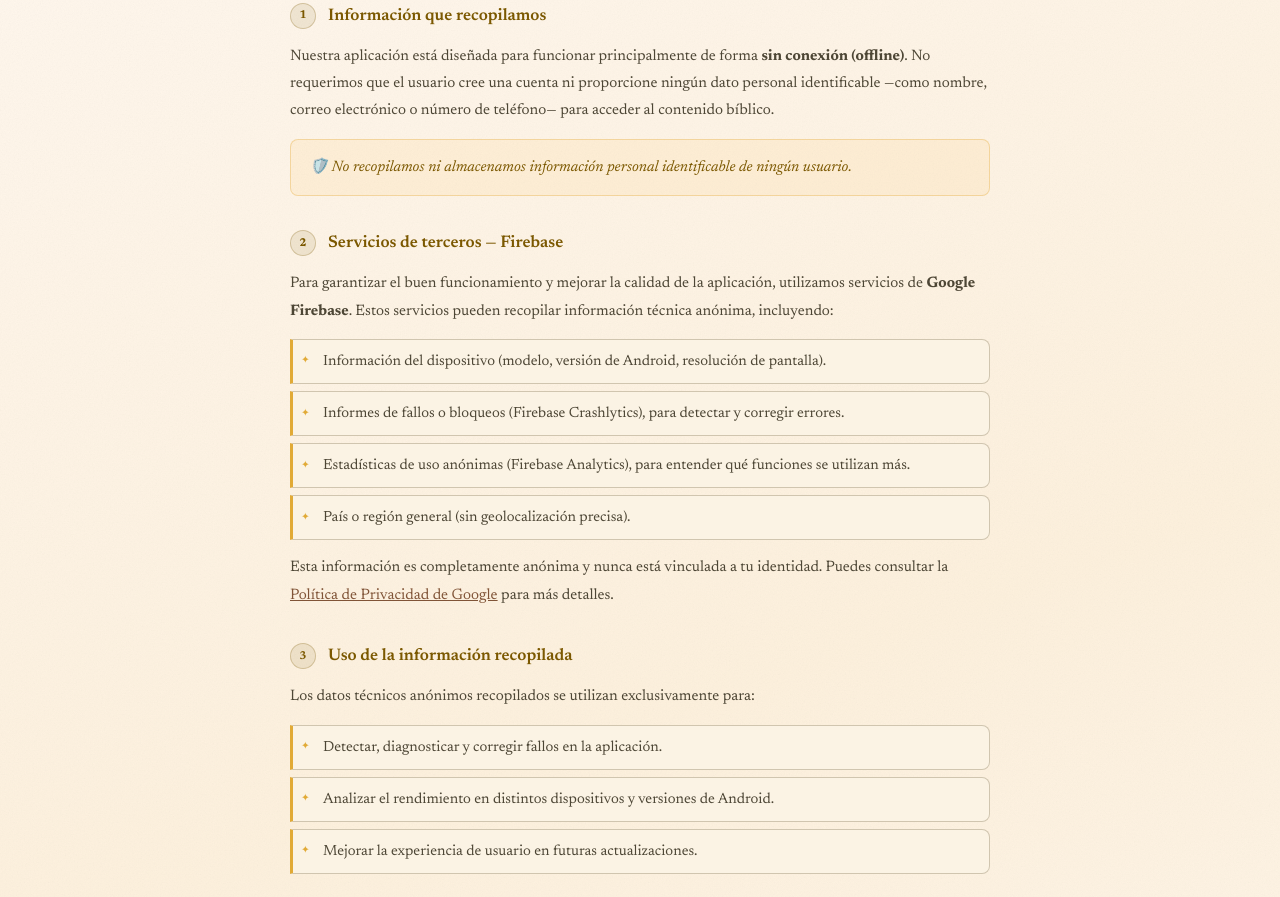
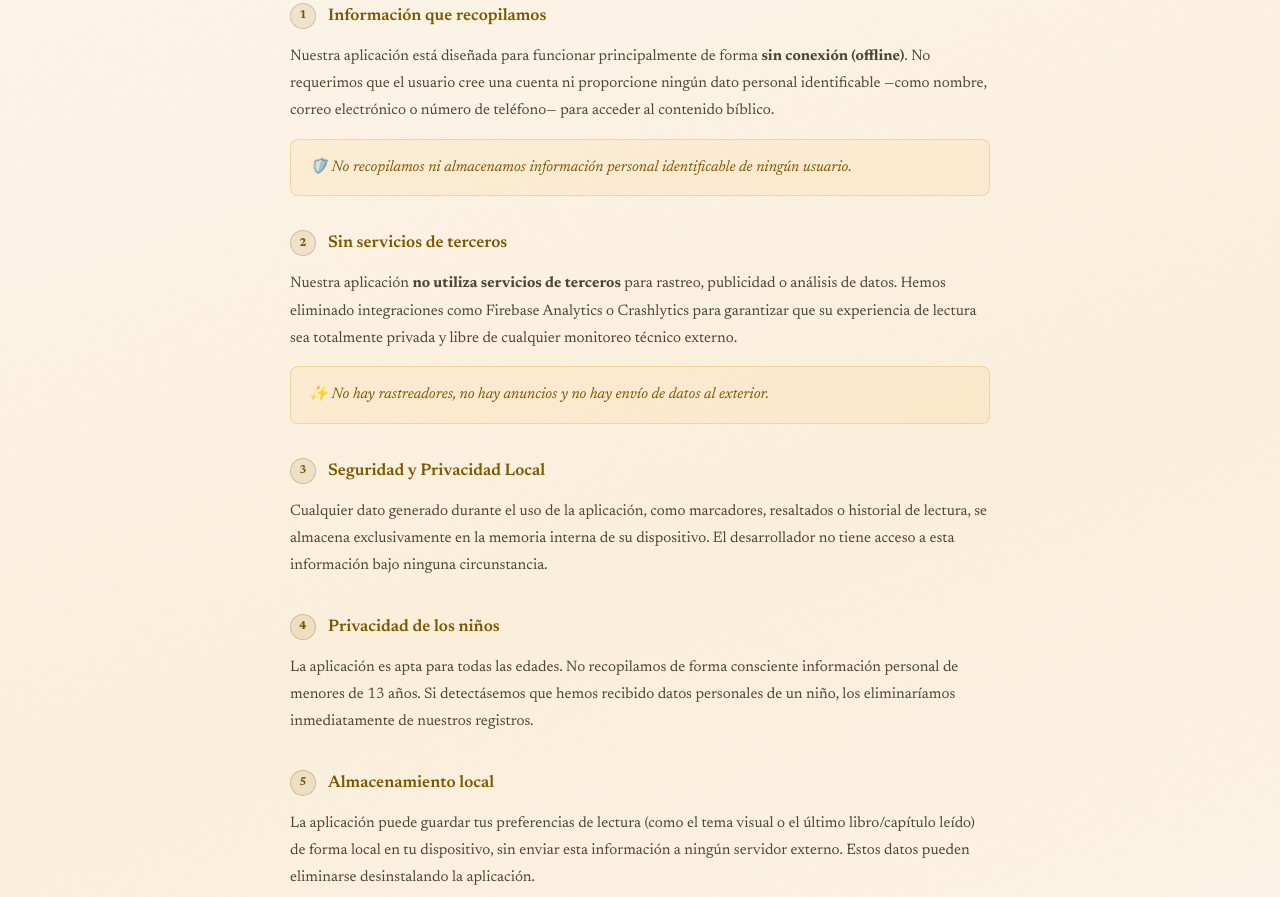
Before and after one commit to Dante150GB/legal, a plain HTML site: page pagina_legal/privacidad.html in a window 1280 px wide. Shown: the part 223-1120 px from the top of the page. Drawn offline with Linux system fonts and the light colour scheme.

Commit message:
Add files via upload

```diff
--- a/pagina_legal/privacidad.html
+++ b/pagina_legal/privacidad.html
@@ -214,29 +214,20 @@
             <section>
                 <div class="section-header">
                     <div class="section-number">2</div>
-                    <h2>Servicios de terceros — Firebase</h2>
+                    <h2>Sin servicios de terceros</h2>
                 </div>
-                <p>Para garantizar el buen funcionamiento y mejorar la calidad de la aplicación, utilizamos servicios de <strong>Google Firebase</strong>. Estos servicios pueden recopilar información técnica anónima, incluyendo:</p>
-                <ul>
-                    <li>Información del dispositivo (modelo, versión de Android, resolución de pantalla).</li>
-                    <li>Informes de fallos o bloqueos (Firebase Crashlytics), para detectar y corregir errores.</li>
-                    <li>Estadísticas de uso anónimas (Firebase Analytics), para entender qué funciones se utilizan más.</li>
-                    <li>País o región general (sin geolocalización precisa).</li>
-                </ul>
-                <p>Esta información es completamente anónima y nunca está vinculada a tu identidad. Puedes consultar la <a href="https://policies.google.com/privacy" target="_blank">Política de Privacidad de Google</a> para más detalles.</p>
+                <p>Nuestra aplicación <strong>no utiliza servicios de terceros</strong> para rastreo, publicidad o análisis de datos. Hemos eliminado integraciones como Firebase Analytics o Crashlytics para garantizar que su experiencia de lectura sea totalmente privada y libre de cualquier monitoreo técnico externo.</p>
+                <div class="callout">
+                    <p>✨ No hay rastreadores, no hay anuncios y no hay envío de datos al exterior.</p>
+                </div>
             </section>
 
             <section>
                 <div class="section-header">
                     <div class="section-number">3</div>
-                    <h2>Uso de la información recopilada</h2>
+                    <h2>Seguridad y Privacidad Local</h2>
                 </div>
-                <p>Los datos técnicos anónimos recopilados se utilizan exclusivamente para:</p>
-                <ul>
-                    <li>Detectar, diagnosticar y corregir fallos en la aplicación.</li>
-                    <li>Analizar el rendimiento en distintos dispositivos y versiones de Android.</li>
-                    <li>Mejorar la experiencia de usuario en futuras actualizaciones.</li>
-                </ul>
+                <p>Cualquier dato generado durante el uso de la aplicación, como marcadores, resaltados o historial de lectura, se almacena exclusivamente en la memoria interna de su dispositivo. El desarrollador no tiene acceso a esta información bajo ninguna circunstancia.</p>
             </section>
 
             <section>
```
Also changed, not shown: pagina_legal/terminos.html (+0 -8 lines).
